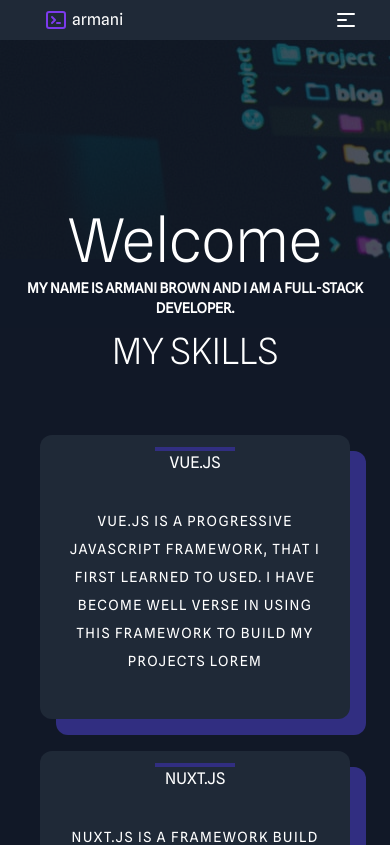
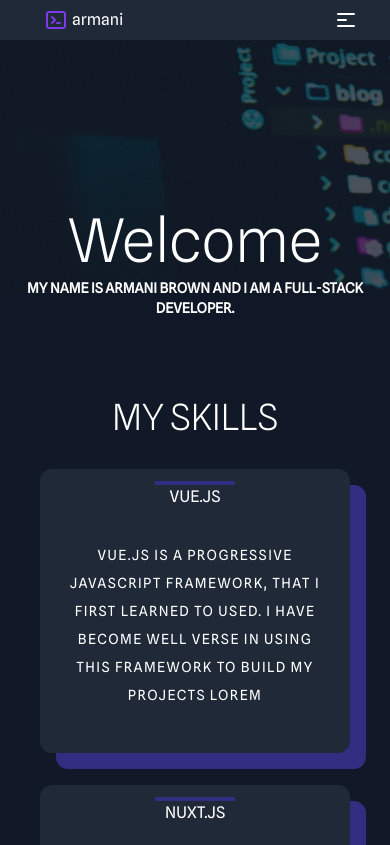
Before and after one commit to ChromeMatic/armani-tech, a Vue app: page / in a window 390 px wide. Shown: the top 845 px of the page. Built offline with nearby package versions, Linux system fonts and the light colour scheme.

Commit message:
landing page text fix

```diff
--- a/src/Pages/LandingPage.vue
+++ b/src/Pages/LandingPage.vue
@@ -6,7 +6,7 @@
     <!-- Content -->
      <section class="flex flex-col space-y-2">
 
-     <section class="flex justify-between lg:min-h-screen">
+     <section class="flex justify-between h-1/2 lg:min-h-screen">
 
        <div class="w-full img " :style="pic" >
          <div class="flex flex-col justify-center items-center
@@ -28,7 +28,7 @@
 
       <div class="flex flex-col space-y-4 justify-items-center lg:h-screen">
 
-        <h2 class="text-4xl lg:text-6xl font-light text-center my-8 lg:my-14 uppercase">
+        <h2 class="text-4xl lg:text-6xl mt-16 font-light text-center lg:my-14 uppercase">
             My Skills
         </h2>
 
@@ -354,7 +354,7 @@ export default {
 
 @media only screen and (max-width: 768px) {
   .img{
-    height: 26vh;
+    height: 30vh;
     object-fit: contain;
   }
 }
```
